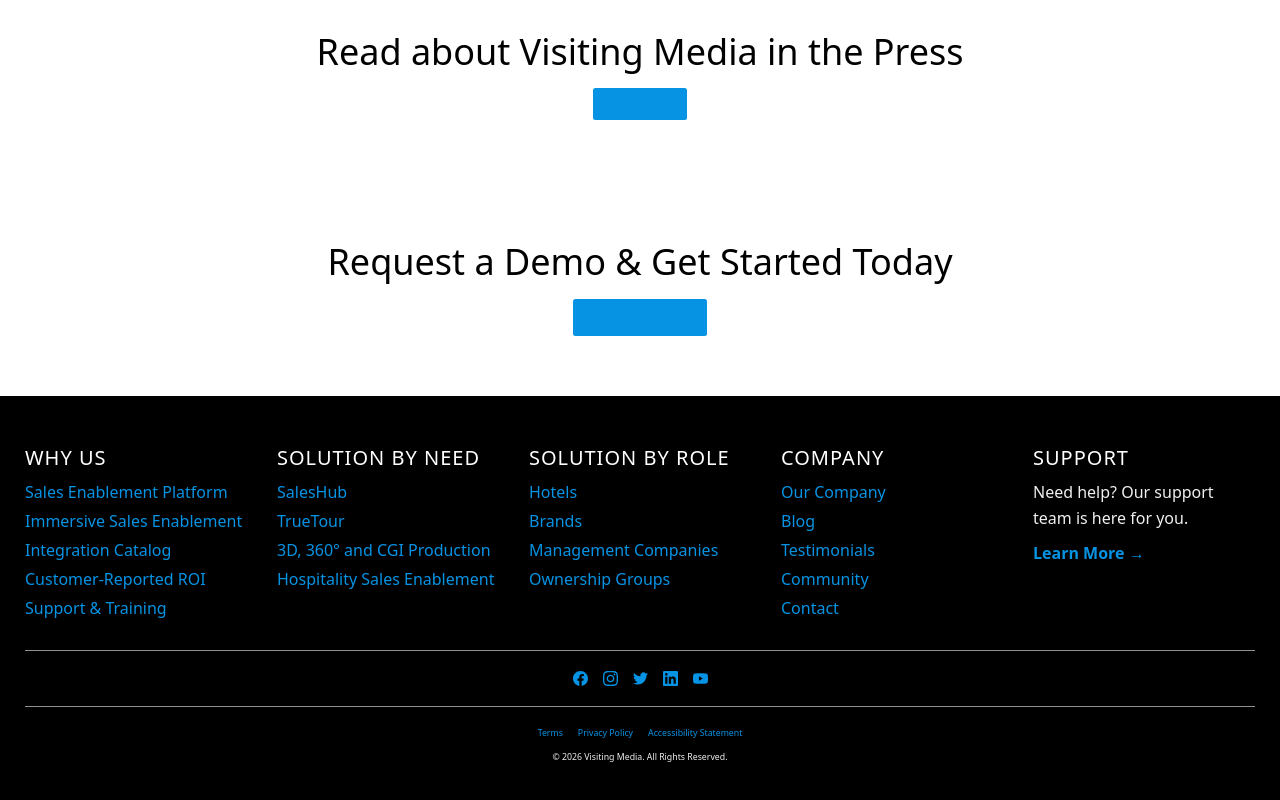
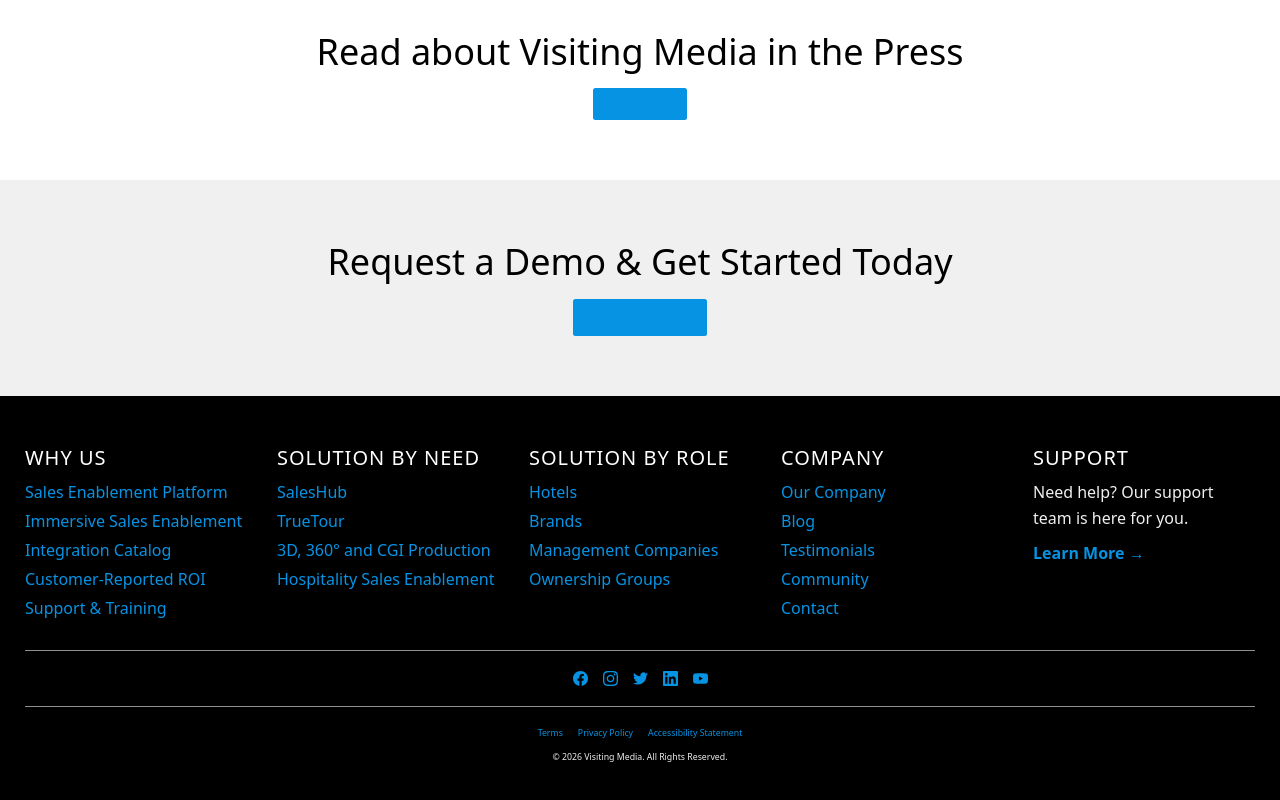
Before and after one commit to kaykas/visitingmedia-nextjs, a Next.js app: page /why-us in a window 1280 px wide. Shown: the part 1835-2635 px from the top of the page. Built offline with nearby package versions, Linux system fonts and the light colour scheme.

Commit message:
Fix Why Us page CTA section: change background from white to gray to match WordPress

```diff
--- a/app/why-us/page.tsx
+++ b/app/why-us/page.tsx
@@ -166,7 +166,7 @@
         </section>
 
         {/* CTA Section */}
-        <section className="bg-white py-16 lg:py-24">
+        <section className="bg-[var(--color-gray-light)] py-16 lg:py-24">
           <div className="max-w-[1260px] mx-auto px-6 text-center">
             <h2 className="text-3xl lg:text-4xl font-bold mb-8">
               Request a Demo & Get Started Today
```
